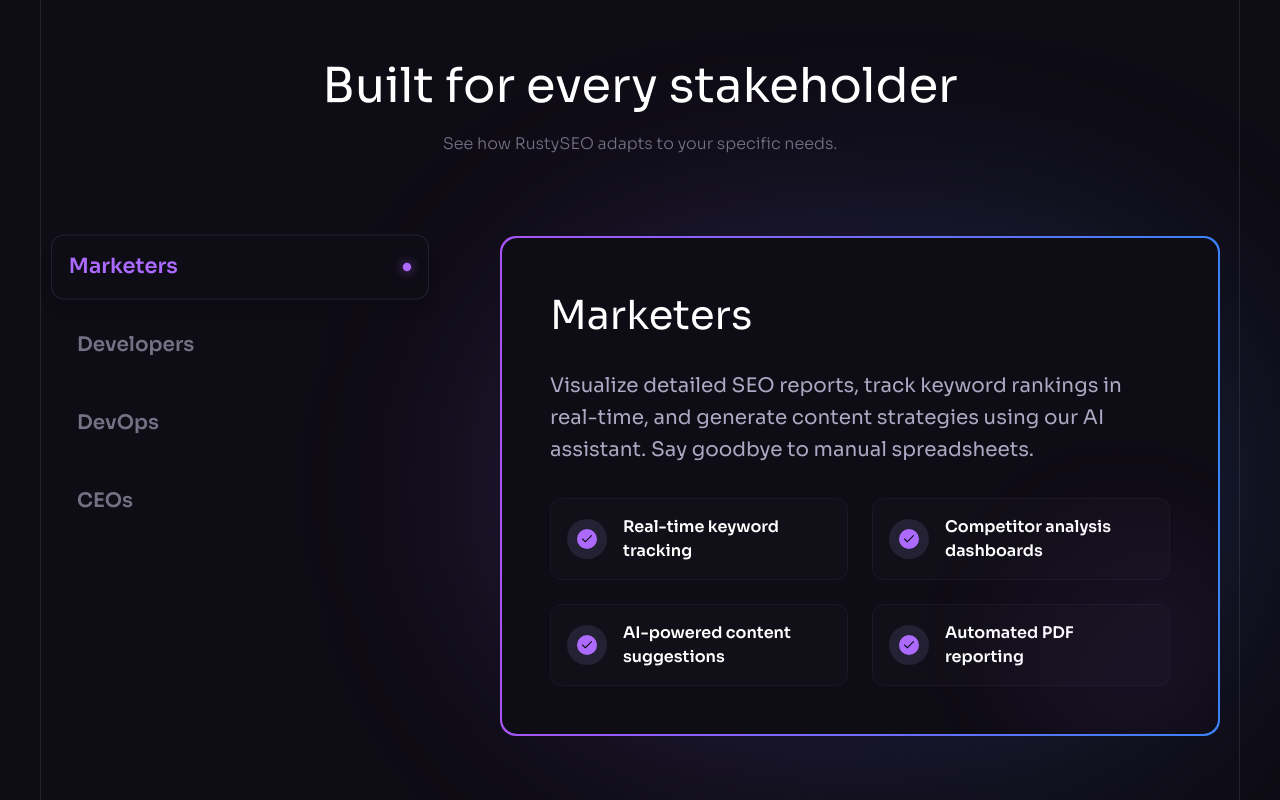
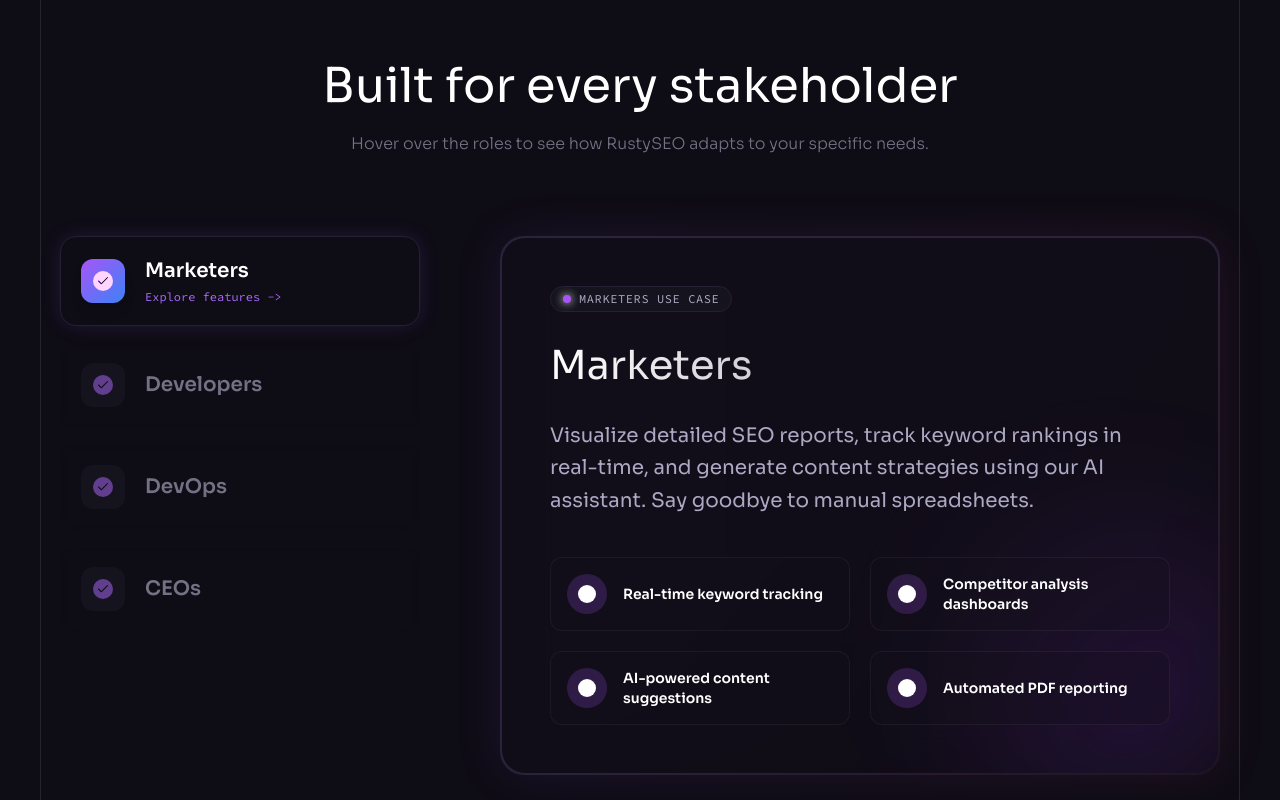
Before and after one commit to mascanho/RustyLanding, a React (Vite) app: page / in a window 1280 px wide. Shown: the part 3160-3960 px from the top of the page. Built offline with nearby package versions, Linux system fonts and the light colour scheme; no server answers.

Commit message:
Update UseCases.jsx

```diff
--- a/src/components/UseCases.jsx
+++ b/src/components/UseCases.jsx
@@ -62,63 +62,122 @@
 
     return (
         <Section className="overflow-hidden">
+            <style jsx>{`
+        @keyframes fadeIn {
+          from { opacity: 0; transform: translateY(10px); }
+          to { opacity: 1; transform: translateY(0); }
+        }
+        .animate-fade-in {
+          animation: fadeIn 0.4s ease-out forwards;
+        }
+      `}</style>
             <div className="container relative z-2">
                 <Heading
                     className="md:max-w-md lg:max-w-2xl"
                     title="Built for every stakeholder"
-                    text="See how RustySEO adapts to your specific needs."
+                    text="Hover over the roles to see how RustySEO adapts to your specific needs."
                 />
 
                 <div className="flex flex-col lg:flex-row gap-10 lg:gap-20 mt-10 lg:mt-20">
-                    {/* Tabs */}
+                    {/* Tabs - Hoverable List */}
                     <div className="flex flex-col gap-4 lg:w-1/3">
                         {useCases.map((item) => (
-                            <button
+                            <div
                                 key={item.id}
-                                onClick={() => setActiveTab(item.id)}
-                                className={`flex items-center p-4 rounded-xl transition-all duration-300 border ${activeTab === item.id
-                                        ? "bg-n-8 border-n-6 shadow-lg scale-105"
-                                        : "bg-transparent border-transparent text-n-4 hover:text-n-1"
+                                onMouseEnter={() => setActiveTab(item.id)}
+                                className={`group flex items-center p-5 rounded-2xl cursor-pointer transition-all duration-300 border backdrop-blur-sm ${activeTab === item.id
+                                        ? "bg-n-8 border-n-6 shadow-[0_0_20px_rgba(139,92,246,0.15)] scale-100"
+                                        : "bg-transparent border-transparent hover:bg-n-8/30 hover:border-n-7 focus:scale-[1.02]"
                                     }`}
                             >
-                                <span className={`text-xl font-bold ${activeTab === item.id ? "text-color-1" : ""}`}>
-                                    {item.title}
-                                </span>
-                                {activeTab === item.id && (
-                                    <div className="ml-auto w-2 h-2 rounded-full bg-color-1 shadow-[0_0_10px_rgba(172,106,255,0.7)]" />
-                                )}
-                            </button>
+                                <div className={`p-3 rounded-xl mr-5 transition-all duration-300 ${activeTab === item.id
+                                        ? "bg-gradient-to-br from-purple-500 to-blue-500 shadow-lg"
+                                        : "bg-n-7 group-hover:bg-n-6"
+                                    }`}>
+                                    <img
+                                        src={check}
+                                        width={20}
+                                        height={20}
+                                        alt="icon"
+                                        className={`transition-all duration-300 ${activeTab === item.id ? "brightness-200 contrast-100" : "opacity-50"}`}
+                                    />
+                                </div>
+                                <div className="flex flex-col">
+                                    <span className={`text-xl font-bold transition-colors ${activeTab === item.id ? "text-n-1" : "text-n-4 group-hover:text-n-2"}`}>
+                                        {item.title}
+                                    </span>
+                                    {activeTab === item.id && (
+                                        <span className="text-xs font-code text-color-1 animate-fade-in mt-1">
+                            Explore features ->
+                                        </span>
+                                    )}
+                                </div>
+                            </div>
                         ))}
                     </div>
 
-                    {/* Content */}
+                    {/* Content Display */}
                     <div className="relative lg:w-2/3">
-                        <div className="relative p-0.5 bg-gradient-to-r from-purple-500 to-blue-500 rounded-2xl">
-                            <div className="bg-n-8 rounded-[15px] p-8 lg:p-12 min-h-[400px] flex flex-col justify-center relative overflow-hidden">
+                        <div className="relative p-0.5 bg-gradient-to-br from-n-6 via-n-6 to-n-7 rounded-3xl h-full">
 
-                                {/* Background Decor */}
-                                <div className="absolute top-0 right-0 w-[300px] h-[300px] bg-gradient-to-b from-[#1C1C2E] to-transparent opacity-50 rounded-bl-full -z-1" />
+                            {/* Dynamic decorative background for the container */}
+                            <div className={`absolute inset-0 bg-gradient-to-r ${activeTab === '0' ? 'from-purple-500/20 to-pink-500/20' :
+                                    activeTab === '1' ? 'from-blue-500/20 to-cyan-500/20' :
+                                        activeTab === '2' ? 'from-green-500/20 to-emerald-500/20' :
+                                            'from-orange-500/20 to-red-500/20'
+                                } rounded-3xl blur-xl transition-colors duration-500 opacity-50`} />
 
-                                <h3 className="h3 mb-6">{currentCase.title}</h3>
-                                <p className="body-1 text-n-3 mb-8">{currentCase.description}</p>
+                            <div className="bg-n-8/90 backdrop-blur-xl rounded-[23px] p-8 lg:p-12 h-full flex flex-col justify-center relative overflow-hidden transition-all duration-500">
 
-                                <div className="grid md:grid-cols-2 gap-6">
-                                    {currentCase.features.map((feature, index) => (
-                                        <div key={index} className="flex items-center gap-4 bg-n-7/50 p-4 rounded-xl border border-n-6/50">
-                                            <div className="w-10 h-10 rounded-full bg-n-6 flex items-center justify-center shrink-0">
-                                                <img src={check} width={20} height={20} alt="check" />
+                                {/* Content Animation Container */}
+                                <div key={activeTab} className="animate-fade-in relative z-10">
+                                    <div className="inline-flex items-center gap-2 px-3 py-1 rounded-full bg-n-7 border border-n-6 mb-6">
+                                        <div className={`w-2 h-2 rounded-full ${activeTab === '0' ? 'bg-purple-500' :
+                                                activeTab === '1' ? 'bg-blue-500' :
+                                                    activeTab === '2' ? 'bg-green-500' :
+                                                        'bg-orange-500'
+                                            } shadow-[0_0_10px_currentColor]`} />
+                                        <span className="text-xs font-code uppercase tracking-wider text-n-3">
+                                            {currentCase.title} Use Case
+                                        </span>
+                                    </div>
+
+                                    <h3 className="h3 mb-6 bg-clip-text text-transparent bg-gradient-to-r from-white to-n-4">
+                                        {currentCase.title}
+                                    </h3>
+
+                                    <p className="body-1 text-n-3 mb-10 leading-relaxed min-h-[5rem]">
+                                        {currentCase.description}
+                                    </p>
+
+                                    <div className="grid md:grid-cols-2 gap-5">
+                                        {currentCase.features.map((feature, index) => (
+                                            <div
+                                                key={index}
+                                                className="group/feature flex items-center gap-4 bg-n-7/30 p-4 rounded-xl border border-n-1/5 hover:border-n-1/20 transition-all duration-300 hover:bg-n-7/50"
+                                                style={{ animationDelay: `${index * 50}ms` }}
+                                            >
+                                                <div className={`w-10 h-10 rounded-full flex items-center justify-center shrink-0 transition-all duration-300 ${activeTab === '0' ? 'bg-purple-500/20 text-purple-400 group-hover/feature:bg-purple-500 group-hover/feature:text-white' :
+                                                        activeTab === '1' ? 'bg-blue-500/20 text-blue-400 group-hover/feature:bg-blue-500 group-hover/feature:text-white' :
+                                                            activeTab === '2' ? 'bg-green-500/20 text-green-400 group-hover/feature:bg-green-500 group-hover/feature:text-white' :
+                                                                'bg-orange-500/20 text-orange-400 group-hover/feature:bg-orange-500 group-hover/feature:text-white'
+                                                    }`}>
+                                                    <img src={check} width={18} height={18} alt="check" className="opacity-100" style={{ filter: 'brightness(0) invert(1)' }} />
+                                                </div>
+                                                <span className="font-semibold text-n-1 text-sm">{feature}</span>
                                             </div>
-                                            <span className="font-semibold text-n-1">{feature}</span>
-                                        </div>
-                                    ))}
+                                        ))}
+                                    </div>
                                 </div>
 
-                                <div className="absolute -bottom-4 -right-4 w-64 h-64 bg-gradient-to-tl from-purple-500/10 to-transparent rounded-full blur-2xl" />
+                                {/* Animated Background Blob */}
+                                <div className={`absolute -bottom-10 -right-10 w-80 h-80 bg-gradient-to-tl ${activeTab === '0' ? 'from-purple-600/20' :
+                                        activeTab === '1' ? 'from-blue-600/20' :
+                                            activeTab === '2' ? 'from-green-600/20' :
+                                                'from-orange-600/20'
+                                    } to-transparent rounded-full blur-[60px] transition-colors duration-500 pointer-events-none`} />
                             </div>
                         </div>
-
-                        {/* Glow effect behind */}
-                        <div className="absolute top-1/2 left-1/2 w-full h-full -translate-x-1/2 -translate-y-1/2 bg-gradient-to-r from-purple-500/20 to-blue-500/20 blur-[100px] -z-1 rounded-full" />
 
                     </div>
                 </div>
```
